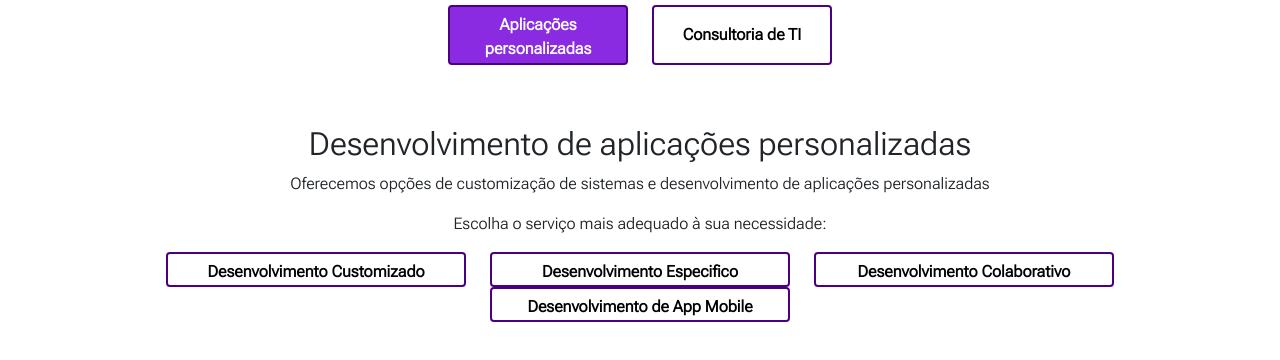
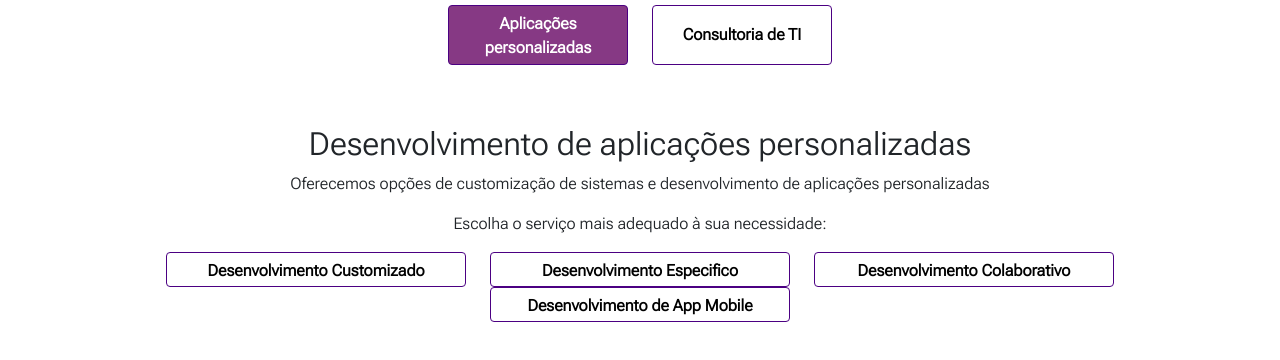
Before and after one commit to LeonardoFebba/E-commerce, a plain HTML site: page index.html in a window 1280 px wide. In both pictures the pointer is over the button "Aplicações personalizadas". Shown: the part 1368-1728 px from the top of the page. Drawn offline with nearby package versions, Linux system fonts and the light colour scheme.

Commit message:
Minor changes in CSS

```diff
--- a/css/style.css
+++ b/css/style.css
@@ -136,12 +136,12 @@ svg {
   margin: 0 10px;
   color: #000000;
   font-weight: bolder;
-  border: 2px solid 	#4B0082;
+  border: 1px solid 	#4B0082;
 }
 
 .produtos-btn .btn:hover{
   transition: 0.5s ease-in-out;
-  background: 	#8A2BE2;
+  background: 	#863984;
   color: #fff;
 }
 
```
